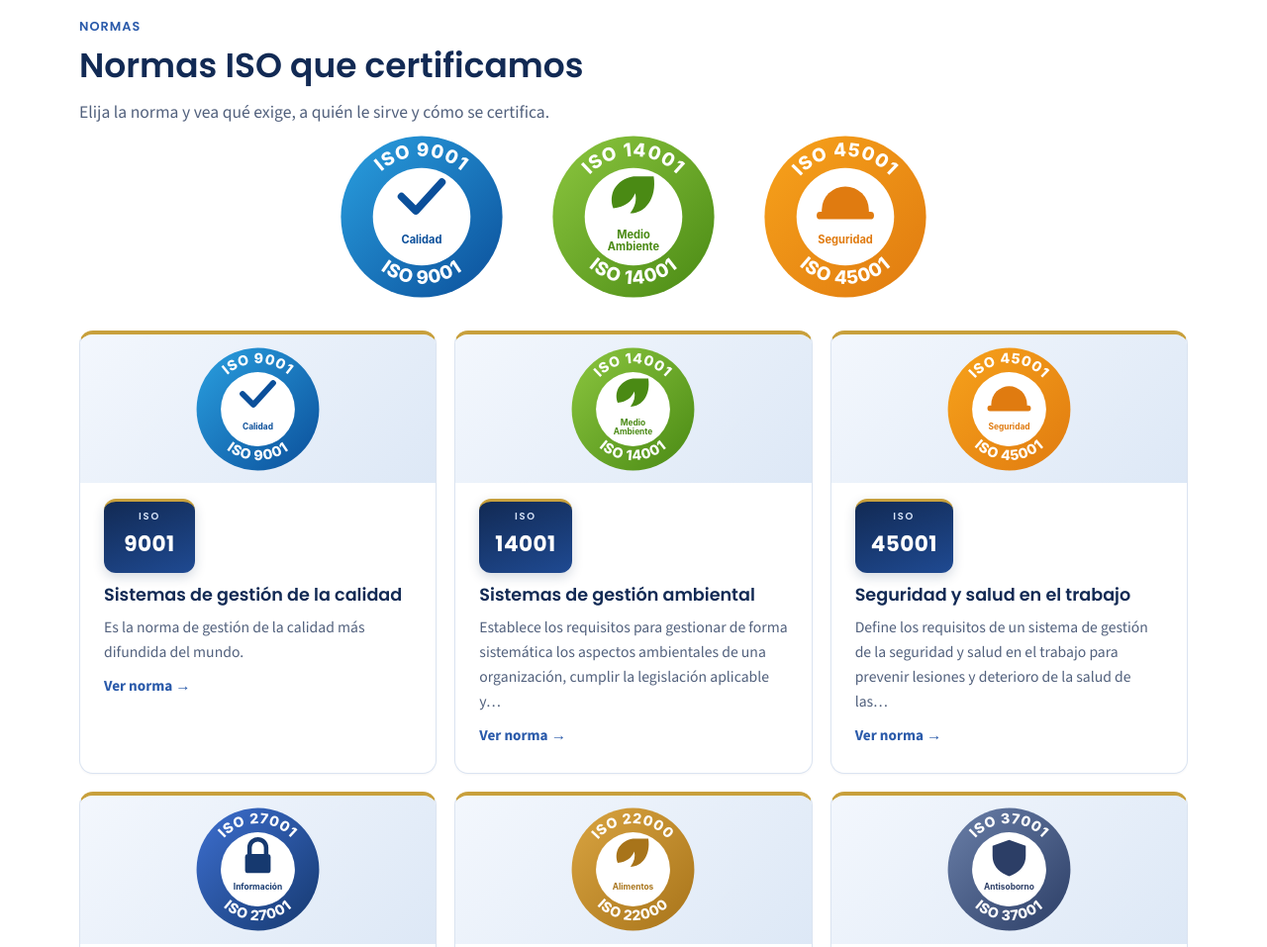
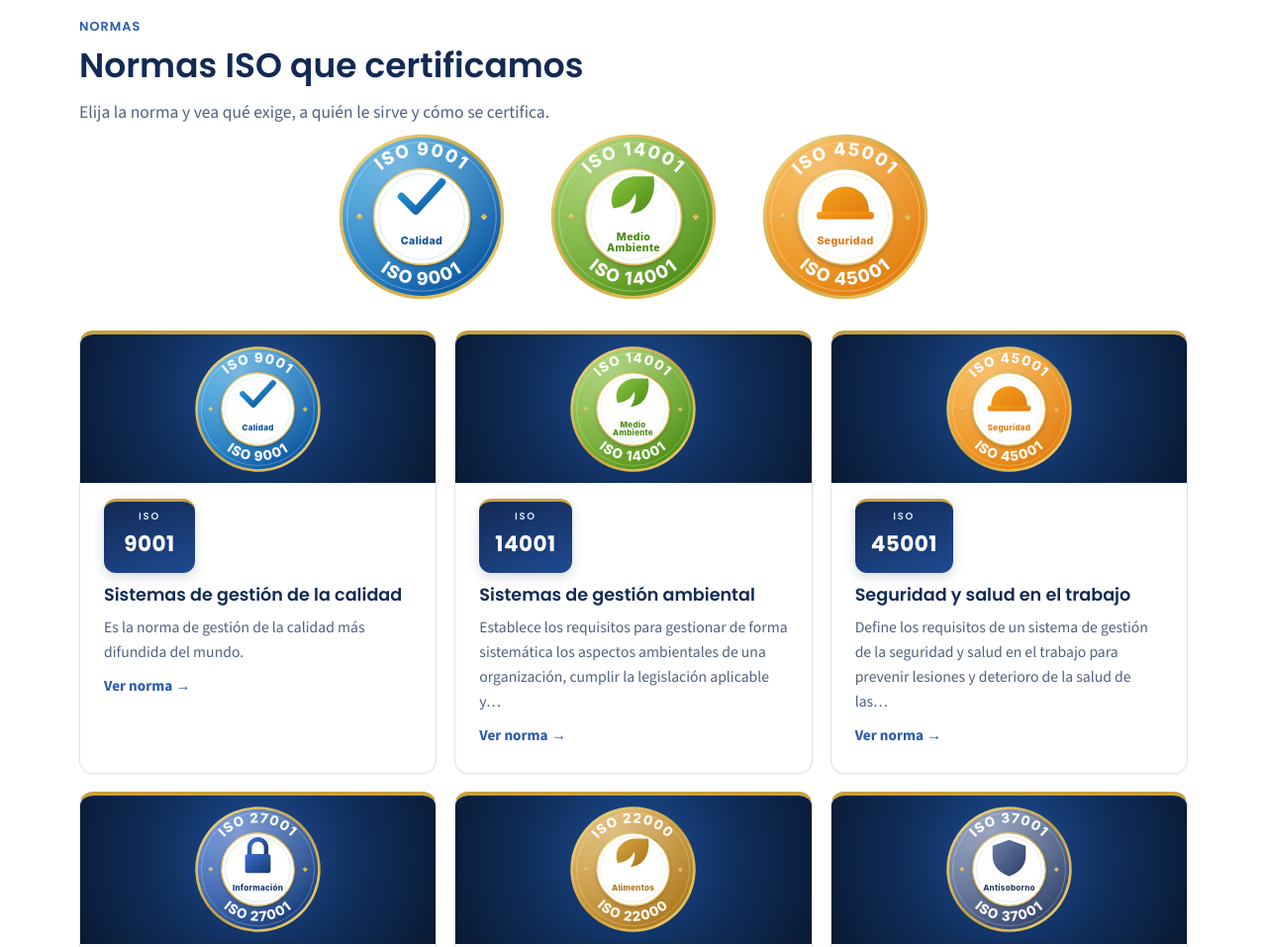
Before and after one commit to Fernando-Mazamba/Unicert-Global, a plain HTML site: page index.html in a window 1280 px wide. Shown: the part 2420-3377 px from the top of the page at 99% size. Drawn offline with nearby package versions, Linux system fonts and the light colour scheme.

Commit message:
Logos de normas más elaborados (anillo dorado, degradados, fondo azul)
Co-Authored-By: Claude Sonnet 5.5 <noreply@anthropic.com>
Claude-Session: https://claude.ai/code/session_01NUYnKqEJ4pq16Y2ezNmeT5

```diff
--- a/index.html
+++ b/index.html
@@ -270,7 +270,7 @@ h2[id]{scroll-margin-top:90px}
 @media(max-width:700px){.pfig figcaption{padding:22px 14px 12px}.pfig figcaption b{font-size:1rem}.pfig figcaption span{font-size:.85rem}}
 .pimg.pf{display:block!important}@media(max-width:900px){.pimg.pf{margin-top:20px}}
 .hero{background:linear-gradient(100deg,rgba(7,20,42,.82) 0%,rgba(9,26,51,.62) 55%,rgba(14,36,72,.5) 100%),url(img/hero-fondo-corporativo.jpg) center/cover no-repeat,#091a33}
-.cimg.nb{display:flex;align-items:center;justify-content:center;background:linear-gradient(135deg,#f3f7fd,#dde8f6);line-height:0}.cimg.nb svg{width:auto;height:86%;max-width:100%}.cimg.ph img{width:100%;height:100%;object-fit:cover;display:block}.pgrid.one{grid-template-columns:1fr}.pimg.nbh{background:none;border:0;box-shadow:none;overflow:visible;display:flex!important;justify-content:center}.pimg.nbh svg{width:min(230px,56vw);height:auto;filter:drop-shadow(0 14px 22px rgba(0,0,0,.4))}
+.cimg.nb{display:flex;align-items:center;justify-content:center;background:radial-gradient(circle at 50% 40%,#21509a 0%,#10305f 48%,#091a33 100%);line-height:0}.cimg.nb svg{width:auto;height:86%;max-width:100%}.cimg.ph img{width:100%;height:100%;object-fit:cover;display:block}.pgrid.one{grid-template-columns:1fr}.pimg.nbh{background:none;border:0;box-shadow:none;overflow:visible;display:flex!important;justify-content:center}.pimg.nbh svg{width:min(230px,56vw);height:auto;filter:drop-shadow(0 14px 22px rgba(0,0,0,.4))}
 </style>
 </head>
 <body>
@@ -696,7 +696,7 @@ function scene(t,slice){var p=SC_PAL[t]||SC_PAL.gen,id='sg'+t;
 var NBC=0;
 var NB={'iso-9001':['#2aa0e0','#0b4f9a','Calidad','check'],'iso-14001':['#8cc63f','#4a8a14','Medio Ambiente','leaf'],'iso-45001':['#f7a21b','#e07b10','Seguridad','helmet'],'iso-27001':['#3d6fd0','#16396f','Información','lock'],'iso-22000':['#d9a441','#a8741a','Alimentos','leaf'],'iso-37001':['#6a7fa8','#2c3e66','Antisoborno','shield'],'iso-50001':['#f0c419','#b98600','Energía','bolt'],'iso-13485':['#33b5b0','#12807c','Disp. médicos','cross'],'iso-20000':['#4aa3df','#1c5f99','Servicios TI','cog'],'iso-22301':['#8e6bd0','#53348f','Continuidad','shield'],'iso-27701':['#3db0a4','#176b63','Privacidad','lock'],'iso-37301':['#2f7fb8','#134f7d','Compliance','check'],'iso-28000':['#e0763a','#a8480f','Cadena sum.','cog'],'iso-55001':['#7a8aa3','#3a4a66','Activos','cog'],'iso-29001':['#d6573f','#8f2a17','Petróleo y gas','drop'],'iso-21001':['#e0568c','#992a5a','Educación','book']};
 function nbIcon(k,c){return {check:'<path d="M76 90l17 17 31-34" fill="none" stroke="'+c+'" stroke-width="9" stroke-linecap="round" stroke-linejoin="round"/>',leaf:'<path d="M100 66c-22 4-30 22-24 38 14-2 22-8 26-18 2 8 0 16-6 24 18 0 32-18 28-44z" fill="'+c+'"/>',helmet:'<path d="M72 106a28 28 0 0 1 56 0v6H72z" fill="'+c+'"/><rect x="66" y="108" width="68" height="9" rx="4" fill="'+c+'"/>',lock:'<rect x="80" y="90" width="40" height="30" rx="5" fill="'+c+'"/><path d="M87 90v-10a13 13 0 0 1 26 0v10" fill="none" stroke="'+c+'" stroke-width="7"/>',shield:'<path d="M100 68l26 9v16c0 16-11 26-26 32-15-6-26-16-26-32V77z" fill="'+c+'"/>',bolt:'<path d="M106 68L84 98h14l-6 24 26-34h-14z" fill="'+c+'"/>',cross:'<path d="M92 70h16v16h16v16h-16v16H92v-16H76V86h16z" fill="'+c+'"/>',cog:'<circle cx="100" cy="94" r="26" fill="none" stroke="'+c+'" stroke-width="9" stroke-dasharray="7 9.4"/><circle cx="100" cy="94" r="14" fill="none" stroke="'+c+'" stroke-width="8"/>',drop:'<path d="M100 68c11 16 20 26 20 37a20 20 0 0 1-40 0c0-11 9-21 20-37z" fill="'+c+'"/>',book:'<path d="M72 74h26v44H72zM102 74h26v44h-26z" fill="'+c+'"/>'}[k]||''}
-function nbSvg(nid){var d=NB[nid],n=nm(nid);return nRing(nid.replace('iso-','')+'_'+(++NBC),d[0],d[1],n?n.s:'ISO',d[2],nbIcon(d[3],d[1]))}
+function nbSvg(nid){var d=NB[nid],n=nm(nid),id=nid.replace('iso-','')+'_'+(++NBC);return nRing(id,d[0],d[1],n?n.s:'ISO',d[2],nbIcon(d[3],'url(#i'+id+')'))}
 function cimg(txt){var t=String(txt).toLowerCase(),m=t.match(/\biso-\d{4,5}\b/);
  if(m&&NB[m[0]])return '<div class="cimg nb">'+nbSvg(m[0])+'</div>';
  var p='01-homepage-reunion-corporativa';
@@ -708,8 +708,15 @@ function pimgBlock(){var id=window.__pid,p=PHOTO[id];
  var nid=NB[id]?id:null;if(!nid){var cu=CURSOS.filter(function(c){return c.id===id})[0];if(cu&&NB[cu.norma])nid=cu.norma}
  if(nid)return '<div class="pimg pf nbh">'+nbSvg(nid)+'</div>';
  return ''}
-function nRing(id,col1,col2,num,lbl,icon){return '<svg viewBox="0 0 200 200" role="img" aria-label="'+esc(num+' '+lbl)+'"><defs><linearGradient id="g'+id+'" x1="0" y1="0" x2="1" y2="1"><stop offset="0" stop-color="'+col1+'"/><stop offset="1" stop-color="'+col2+'"/></linearGradient><path id="a'+id+'" d="M 28 100 A 72 72 0 0 1 172 100"/><path id="b'+id+'" d="M 20 100 A 80 80 0 0 0 180 100"/></defs><circle cx="100" cy="100" r="96" fill="url(#g'+id+')"/><circle cx="100" cy="100" r="58" fill="#fff"/><text font-family="Inter,Arial,sans-serif" font-weight="800" font-size="22" fill="#fff" letter-spacing="1"><textPath href="#a'+id+'" startOffset="50%" text-anchor="middle">'+num+'</textPath></text><text font-family="Inter,Arial,sans-serif" font-weight="800" font-size="22" fill="#fff" letter-spacing="1"><textPath href="#b'+id+'" startOffset="50%" text-anchor="middle" side="left">'+num+'</textPath></text>'+'<g transform="translate(0,-14)">'+icon+'</g><text text-anchor="middle" font-family="Inter,Arial,sans-serif" font-weight="700" font-size="13" fill="'+col2+'">'+lbl.split(' ').map(function(w,i,a){return '<tspan x="100" y="'+(a.length>1?126+i*14:132)+'">'+w+'</tspan>'}).join('')+'</text></svg>'}
-function normLogos(){return '<div class="nlogos" role="group" aria-label="Normas ISO principales">'+nRing('1','#2aa0e0','#0b4f9a','ISO 9001','Calidad','<path d="M76 90l17 17 31-34" fill="none" stroke="#0b4f9a" stroke-width="9" stroke-linecap="round" stroke-linejoin="round"/>')+nRing('2','#8cc63f','#4a8a14','ISO 14001','Medio Ambiente','<path d="M100 66c-22 4-30 22-24 38 14-2 22-8 26-18 2 8 0 16-6 24 18 0 32-18 28-44z" fill="#4a8a14"/>')+nRing('3','#f7a21b','#e07b10','ISO 45001','Seguridad','<path d="M72 106a28 28 0 0 1 56 0v6H72z" fill="#e07b10"/><rect x="66" y="108" width="68" height="9" rx="4" fill="#e07b10"/>')+'</div>'}
+function nRing(id,col1,col2,num,lbl,icon){var u=function(x){return x+id},T='font-family="Inter,Arial,sans-serif" font-weight="800" font-size="21" fill="#fff" letter-spacing="1.6"';
+ return '<svg viewBox="0 0 200 200" role="img" aria-label="'+esc(num+' '+lbl)+'"><defs><linearGradient id="'+u('g')+'" x1="0" y1="0" x2="1" y2="1"><stop offset="0" stop-color="'+col1+'"/><stop offset="1" stop-color="'+col2+'"/></linearGradient><linearGradient id="'+u('i')+'" x1="0" y1="0" x2="1" y2="1"><stop offset="0" stop-color="'+col1+'"/><stop offset="1" stop-color="'+col2+'"/></linearGradient><linearGradient id="'+u('o')+'" x1="0" y1="0" x2="1" y2="1"><stop offset="0" stop-color="#f6e08f"/><stop offset=".5" stop-color="#c9a03d"/><stop offset="1" stop-color="#f3d77a"/></linearGradient><radialGradient id="'+u('h')+'" cx=".35" cy=".2" r=".8"><stop offset="0" stop-color="#fff" stop-opacity=".38"/><stop offset="1" stop-color="#fff" stop-opacity="0"/></radialGradient><filter id="'+u('s')+'" x="-20%" y="-20%" width="140%" height="140%"><feDropShadow dx="0" dy="2" stdDeviation="3" flood-color="#000" flood-opacity=".28"/></filter><path id="'+u('a')+'" d="M 27 100 A 73 73 0 0 1 173 100"/><path id="'+u('b')+'" d="M 19 100 A 81 81 0 0 0 181 100"/></defs>'
+ +'<circle cx="100" cy="100" r="98" fill="url(#'+u('o')+')"/><circle cx="100" cy="100" r="94" fill="url(#'+u('g')+')"/><circle cx="100" cy="100" r="94" fill="url(#'+u('h')+')"/><circle cx="100" cy="100" r="88.5" fill="none" stroke="#fff" stroke-opacity=".4" stroke-width="1"/>'
+ +'<text '+T+'><textPath href="#'+u('a')+'" startOffset="50%" text-anchor="middle">'+num+'</textPath></text><text '+T+'><textPath href="#'+u('b')+'" startOffset="50%" text-anchor="middle" side="left">'+num+'</textPath></text>'
+ +'<path d="M22 100l4-4 4 4-4 4z M170 100l4-4 4 4-4 4z" fill="url(#'+u('o')+')"/>'
+ +'<g filter="url(#'+u('s')+')"><circle cx="100" cy="100" r="57" fill="#fff"/></g><circle cx="100" cy="100" r="57" fill="none" stroke="url(#'+u('o')+')" stroke-width="2"/><circle cx="100" cy="100" r="51" fill="none" stroke="'+col1+'" stroke-opacity=".25" stroke-width="1"/>'
+ +'<g transform="translate(0,-14)">'+icon+'</g><path d="M82 114h36" stroke="url(#'+u('o')+')" stroke-width="1.6" stroke-linecap="round"/>'
+ +'<text text-anchor="middle" font-family="Inter,Arial,sans-serif" font-weight="800" font-size="12.5" fill="'+col2+'" letter-spacing=".4">'+lbl.split(' ').map(function(w,i,a){return '<tspan x="100" y="'+(a.length>1?128+i*13:133)+'">'+w+'</tspan>'}).join('')+'</text></svg>'}
+function normLogos(){return '<div class="nlogos" role="group" aria-label="Normas ISO principales">'+nbSvg('iso-9001')+nbSvg('iso-14001')+nbSvg('iso-45001')+'</div>'}
 function ph(title,sub,crumbs,badge){
   var c='<a href="#inicio">Inicio</a>';
   (crumbs||[]).forEach(function(x){c+=' / '+(x[1]?'<a href="#'+x[1]+'">'+esc(x[0])+'</a>':esc(x[0]))});
```
